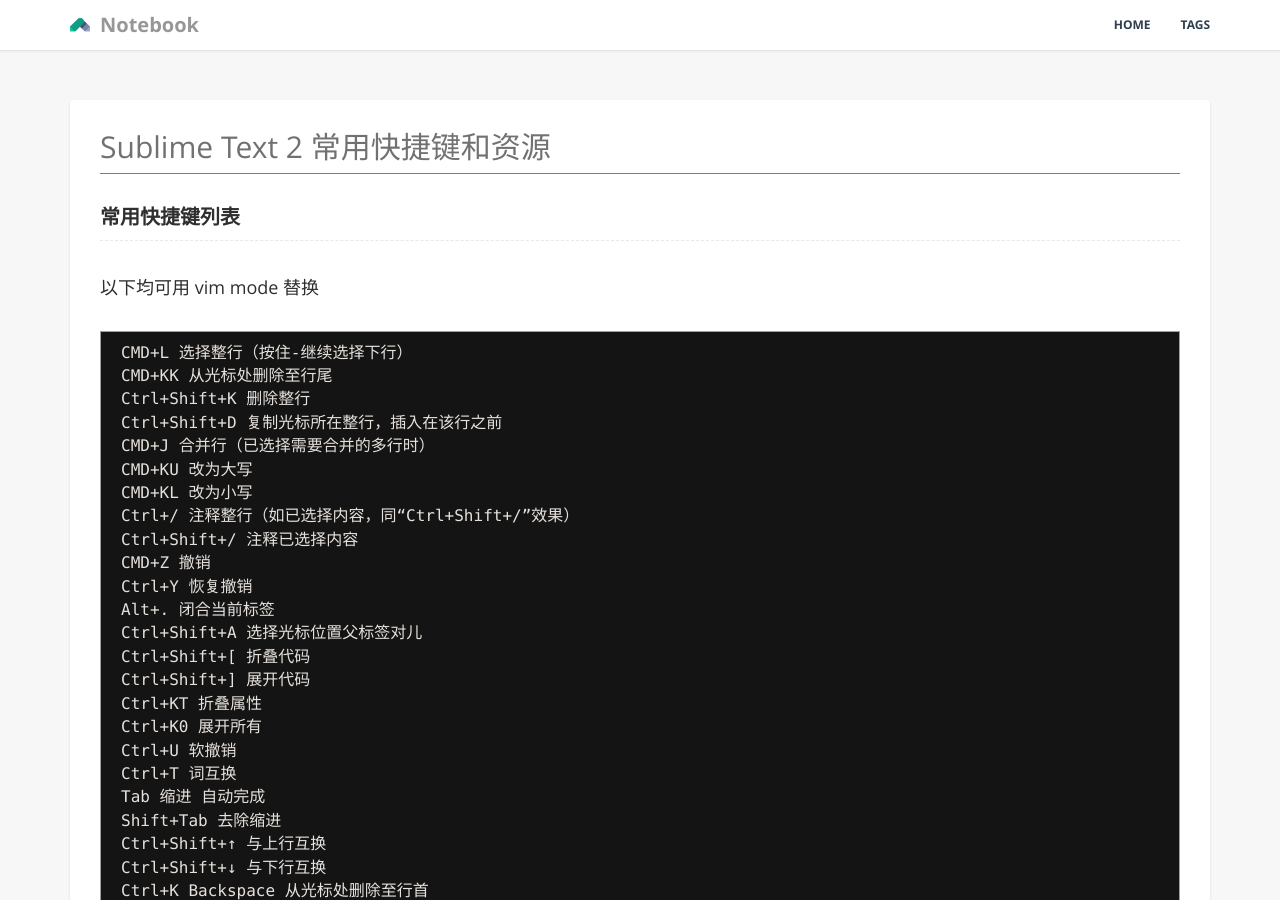
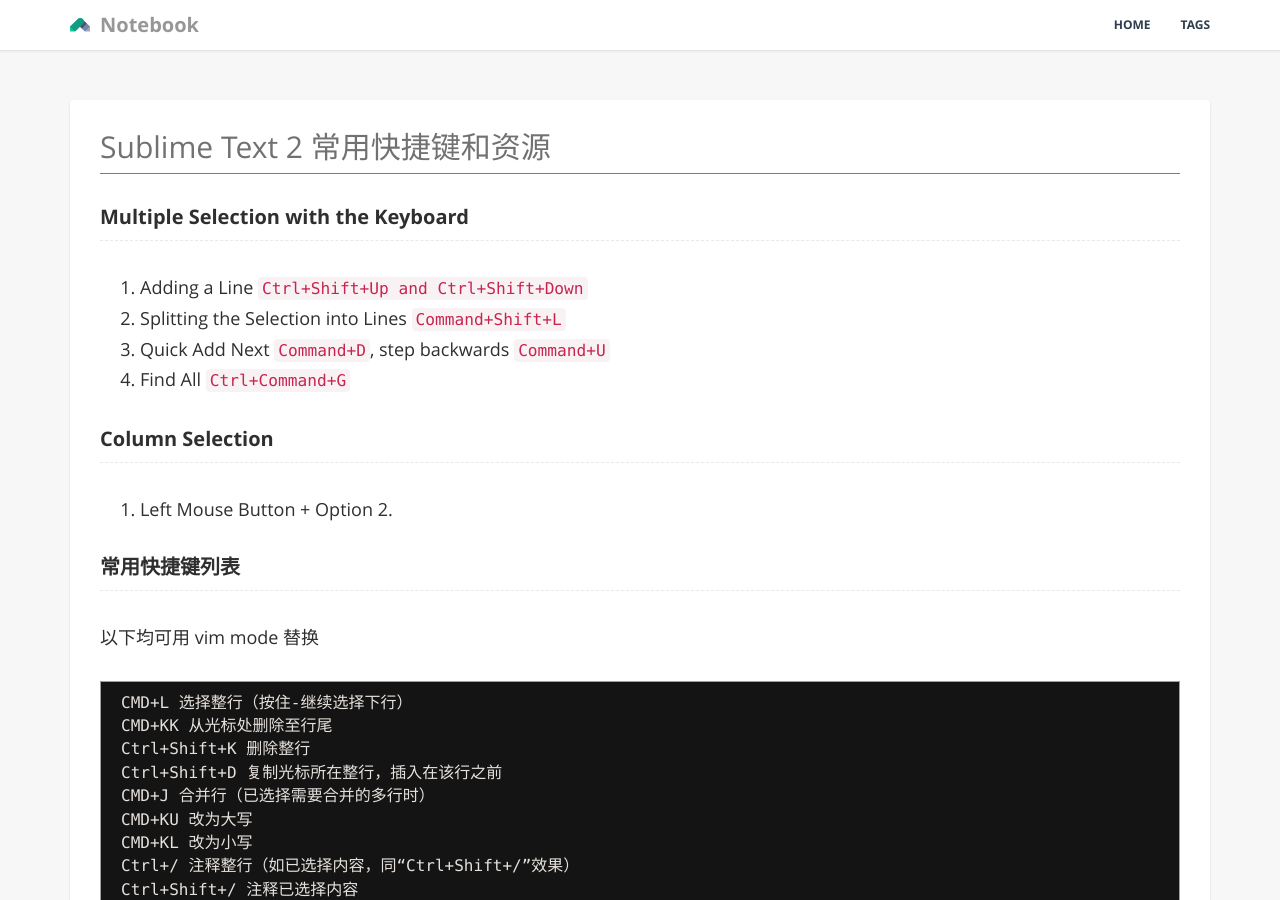
Before and after one commit to GiaoGiaoCat/GiaoGiaoCat.github.io, a Jekyll site: the page built from _posts/201408/2014-08-29-sublime-text-2-shortcut-key.md, in a window 1280 px wide and 900 px high. Built offline with Jekyll 4.4.1, drawn with Linux system fonts in a browser that asks for light colours; Markdown is read by kramdown in place of the engine named in the settings.

Commit message:
learn st3.

````diff
--- a/_posts/201408/2014-08-29-sublime-text-2-shortcut-key.md
+++ b/_posts/201408/2014-08-29-sublime-text-2-shortcut-key.md
@@ -6,6 +6,18 @@
 tags: editor
 author: "Victor"
 ---
+
+### Multiple Selection with the Keyboard
+
+1. Adding a Line ```Ctrl+Shift+Up and Ctrl+Shift+Down```
+2. Splitting the Selection into Lines ```Command+Shift+L```
+3. Quick Add Next ```Command+D```, step backwards ```Command+U```
+4. Find All ```Ctrl+Command+G```
+
+### Column Selection
+
+1. Left Mouse Button + Option
+2.
 
 ### 常用快捷键列表
 
````
Also changed, not shown: _posts/201412/2014-12-16-vim-plugin.md (+7 -0 lines).
